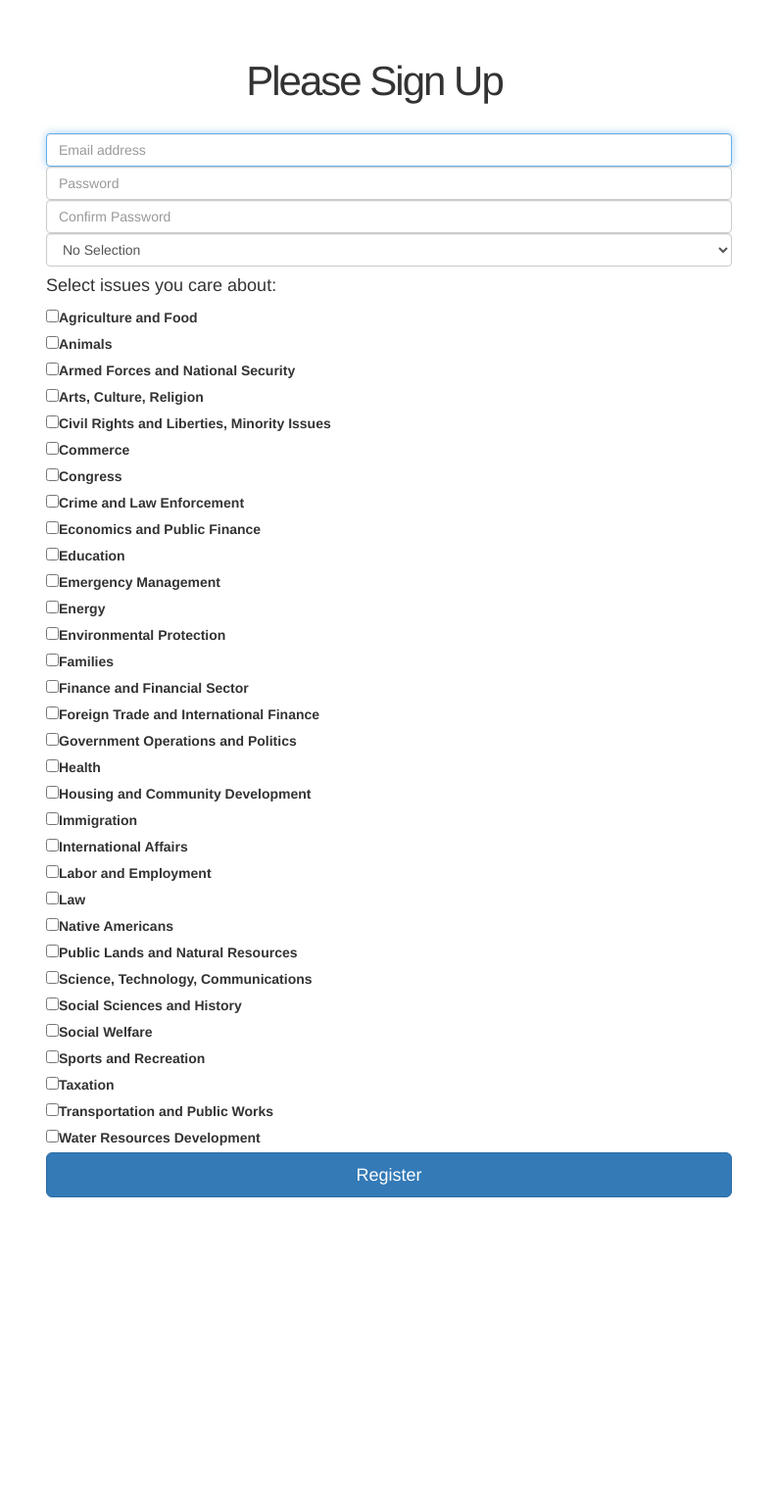
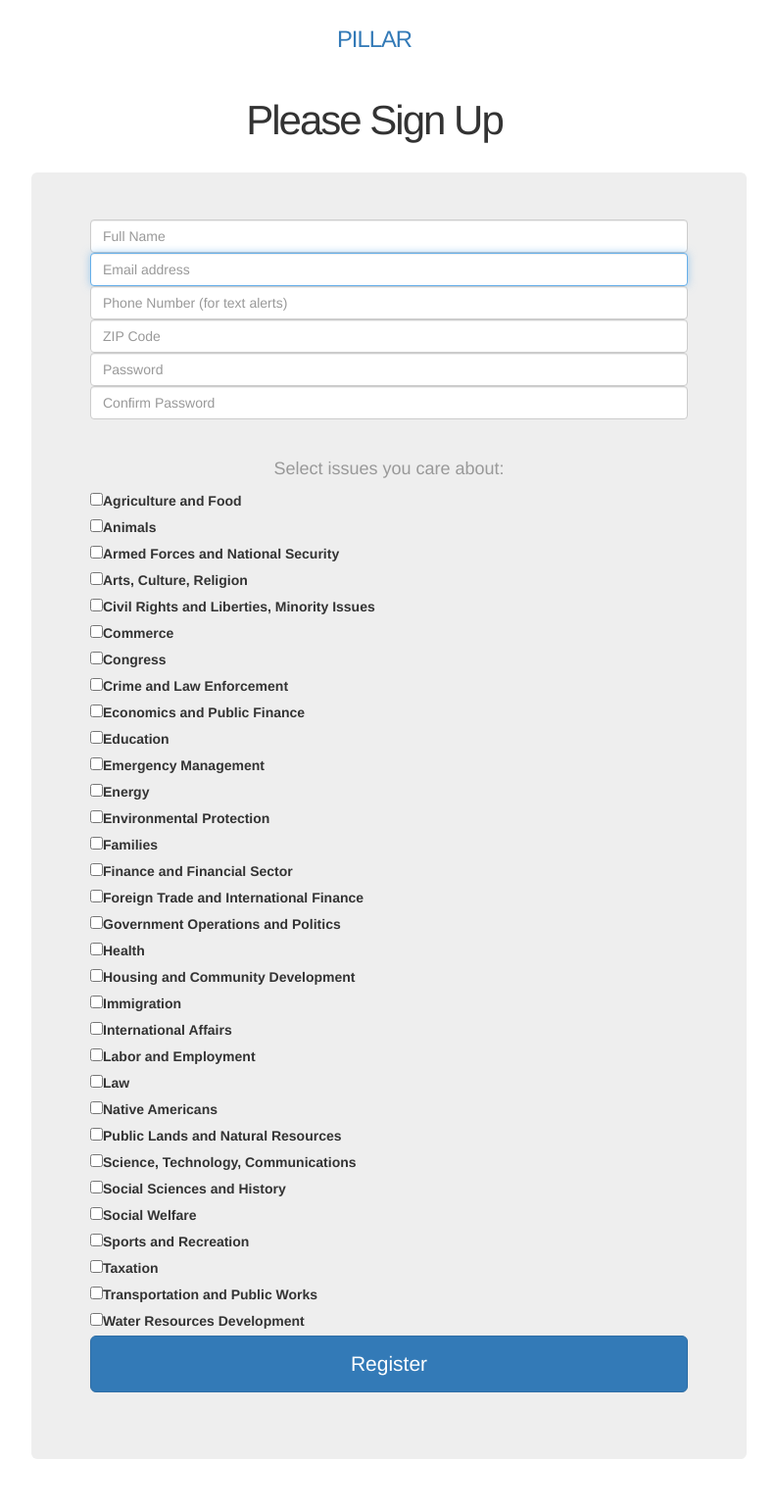
Before and after one commit to exsmiley/pillar, a Flask app: page /signup in a window 1280 px wide. Shown: the whole page at 98% size, without its empty margins (258-1051 px from the left). Before the commit the page ends 1222 px from the top, so only its background shows below. Run offline with Flask 2, Linux system fonts and the light colour scheme; parts of the project's set-up code (start-up, migrations or seed data) failed here and were passed over; some libraries are stand-ins or nearby versions.

Commit message:
signup complete v1

```diff
--- a/app/static/css/jumbotron-narrow.css
+++ b/app/static/css/jumbotron-narrow.css
@@ -2,6 +2,11 @@
 body {
   padding-top: 20px;
   padding-bottom: 20px;
+}
+
+#x {
+  padding-left: 20px;
+  padding-right: 5px;
 }
 
 /* Everything but the jumbotron gets side spacing for mobile first views */
--- a/app/static/script.js
+++ b/app/static/script.js
@@ -2,7 +2,7 @@
 var apiURL = 'http://localhost:5000/api/get_recent';
 
 $(document).ready(function(){
-var categories=["Agriculture and Food",
+var categories=["  Agriculture and Food",
 "Animals",
 "Armed Forces and National Security",
 "Arts, Culture, Religion",
@@ -38,7 +38,7 @@
 
 
 $.each(categories,function(index,value){
-    var checkbox="<input type='checkbox' id="+value+" value="+value+" name="+value+"><label for="+value+">"+value+"</label> <br>"
+    var checkbox="<input type='checkbox' class='x' value="+value+" name="+value+" style='padding-left: 10px; padding-right: 10px;'><label for="+value+">"+value+"</label> <br>"
     $(".checkBoxContainer").append($(checkbox));
 })
 
--- a/app/templates/signup.html
+++ b/app/templates/signup.html
@@ -1,15 +1,20 @@
 {% extends "layout.html" %}
 {% block content %}
+<div class="header clearfix">
+<h3 class="text-muted"><a href="/">PILLAR</a></h3>
+</div>
 <h2>Please Sign Up</h2>
 <br>
 <!--<script src="{{ url_for('static', filename='script.js') }}"></script>-->
 
-   <div class="container">
-
+<div class="container jumbotron">
 	<form class="form-signin" action="/signUp" method="post" role="form">
 		<!--<h2 class="form-signin-heading">Please Sign Up </h2>-->
+		<input type="full name" name="full name" class="form-control" placeholder="Full Name" required>
 		<input type="email" name="username" class="form-control" placeholder="Email address" required autofocus>
-             <input type="Password" name="password" class="form-control" placeholder="Password" required>
+		<input type="phone" name="phone" class="form-control" placeholder="Phone Number (for text alerts)">
+		<input type="zip" name="zip" class="form-control" placeholder="ZIP Code">
+		<input type= Code"Password" name="password" class="form-control" placeholder="Password" required>
 		<input type="confirmPassword" name="confirmPassword" class="form-control" placeholder="Confirm Password" required>
              <!--
              <datalist name="state">
@@ -64,9 +69,7 @@
 				<option value="WV">West Virginia</option>
 				<option value="WI">Wisconsin</option>
 				<option value="WY">Wyoming</option>
-			</datalist> -->
-
-			<!--<input type="-->
+			</datalist>
 			<select list="state" class="form-control" placeholder="State" required>
 				<option value="No Selection">No Selection</option>
 				<option value="AL">Alabama</option>
@@ -120,7 +123,7 @@
 				<option value="WV">West Virginia</option>
 				<option value="WI">Wisconsin</option>
 				<option value="WY">Wyoming</option>
-			</select>
+			</select> -->
 
 			<!-- <input type="text" id="ajax" list="state" placeholder="State" class="form-control" required> -->
 			<!--<input type="checkbox" name="issues" value="AnimalRights">Animal Rights<br>
@@ -129,13 +132,14 @@
 			<input type="checkbox" name="issues" value="AnimalRights">Tax Policy<br>
 			<input type="checkbox" name="issues" value="Environment">Military/Veterans<br>
 			<input type="checkbox" name="issues" value="Environment">Military/Veterans<br>-->
-			<h4> Select issues you care about: </h4>
-
-			<div class="checkBoxContainer"> </div>
-
-
+			<hr>
+			<div class="check">
+				<h4 style="color:#999"> Select issues you care about: </h4>
+					<div class="checkBoxContainer" style="text-align: left;"> </div>
 					<button class="btn btn-lg btn-primary btn-block" type="button">Register </button>
 				</form>
+				<br>
+			</div>
 
 		</div>
 
```
Lines whose indentation alone changed are shown as unchanged.
